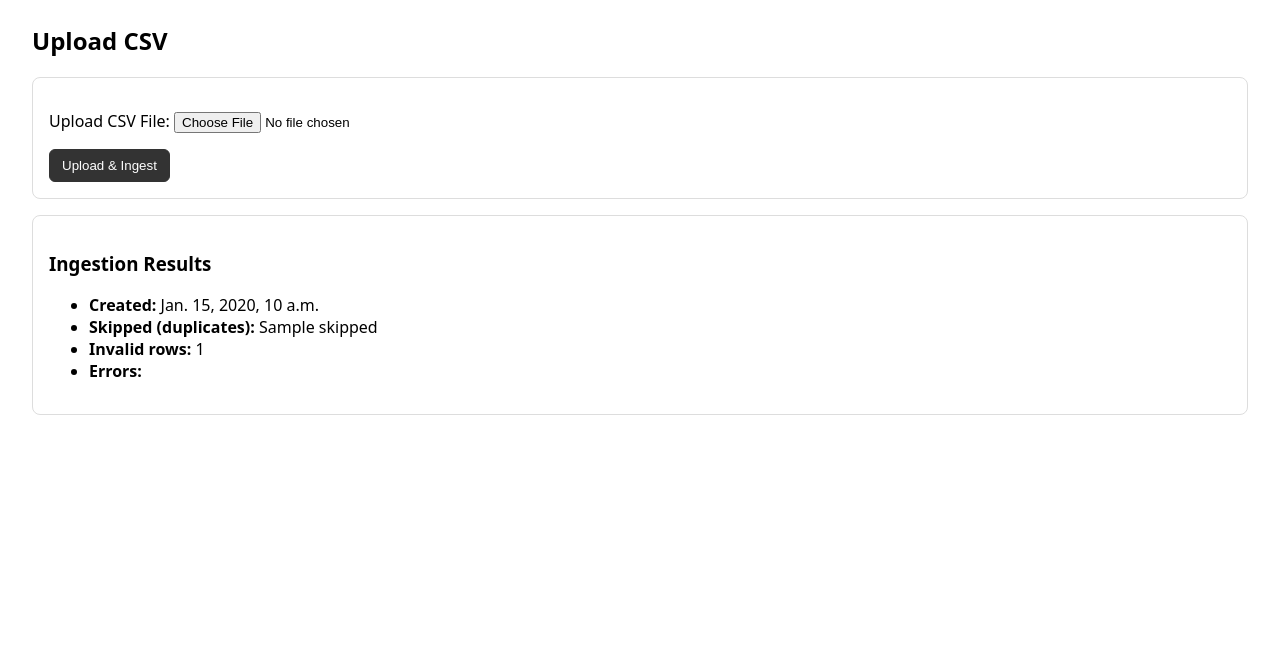
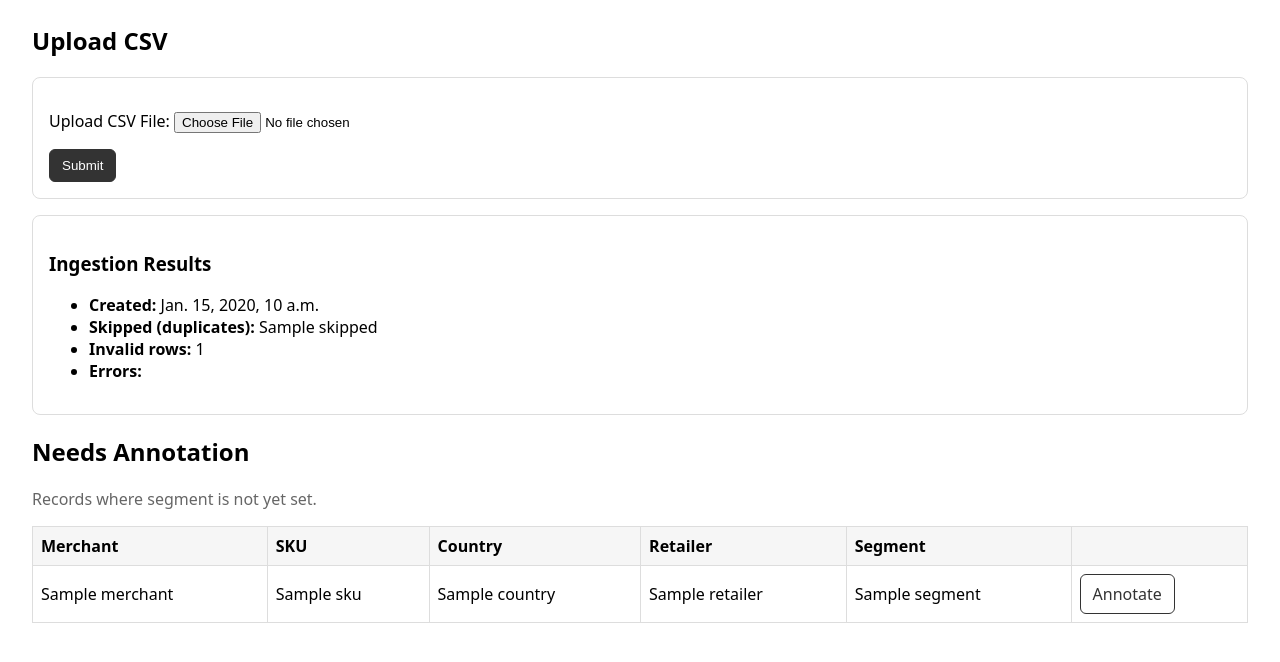
Before and after one commit to McTimidation/data-annotater, a Django app: template templates/data_annotater/upload.html in a window 1280 px wide. Shown: the part 75-737 px from the top of the page. Run offline with Django 5.2, Linux system fonts and the light colour scheme; tables that the repository leaves empty hold one stand-in row (values such as "Sample post"); the template is opened without the code that fills it: values that come from a table or form of the project are taken from there, most other values are stand-ins (such as "Sample title", 1, 10 or a date in 2020).

Commit message:
list and edit

```diff
--- a/data_annotater/forms.py
+++ b/data_annotater/forms.py
@@ -1,4 +1,6 @@
 from django import forms
+import re
+
 from .models import RetailRow
 
 class CSVUploadForm(forms.Form):
@@ -8,6 +10,54 @@ class CSVUploadForm(forms.Form):
     )
 
 class RetailRowAnnotateForm(forms.ModelForm):
+    segment = forms.ChoiceField(
+        choices=RetailRow.Segment.choices,
+        required=True,
+    )
+
     class Meta:
         model = RetailRow
         fields = ["retailer", "segment"]
+
+    def __init__(self, *args, **kwargs):
+        super().__init__(*args, **kwargs)
+        self.fields["retailer"].required = True
+
+        merchant = (self.instance.merchant or "").strip()
+        retailer = (self.instance.retailer or "").strip()
+
+        if not retailer and merchant:
+            self.fields["retailer"].initial = self._suggest_retailer(merchant)
+
+    def clean_retailer(self):
+        retailer = (self.cleaned_data.get("retailer") or "").strip()
+        if not retailer:
+            return retailer
+        return self._canonical_retailer(retailer)
+
+    @staticmethod
+    def _suggest_retailer(merchant: str) -> str:
+        canonical = RetailRowAnnotateForm._canonical_retailer(merchant)
+        if canonical != merchant.strip():
+            return canonical
+
+        # Fallback for unknown formats: "Name 1234" -> "Name"
+        parts = merchant.split()
+        trimmed = []
+        for part in parts:
+            if part.isdigit():
+                break
+            trimmed.append(part)
+        return " ".join(trimmed) if trimmed else merchant
+
+    @staticmethod
+    def _canonical_retailer(value: str) -> str:
+        normalized = re.sub(r"[^A-Z0-9]", "", value.upper())
+
+        if normalized.startswith("TARGET"):
+            return "Target"
+
+        if normalized.startswith("STAPLES"):
+            return "Staples"
+
+        return value.strip()
--- a/data_annotater/urls.py
+++ b/data_annotater/urls.py
@@ -4,6 +4,7 @@ from . import views
 app_name = "data_annotater"
 
 urlpatterns = [
+    path("", views.upload, name="index"),
     path("upload/", views.upload, name="upload"),
     path("list/", views.retail_list, name="list"),
     path("edit/<int:pk>/", views.edit, name="edit"),
--- a/templates/data_annotater/list.html
+++ b/templates/data_annotater/list.html
@@ -26,7 +26,7 @@
             <td>{{ row.retailer|default:"" }}</td>
             <td>{{ row.segment|default:"" }}</td>
             <td>
-              <a class="btn btn-secondary" href="{% url 'edit' row.pk %}">Annotate</a>
+              <a class="btn btn-secondary" href="{% url 'data_annotater:edit' row.pk %}">Annotate</a>
             </td>
           </tr>
         {% endfor %}
--- a/templates/data_annotater/upload.html
+++ b/templates/data_annotater/upload.html
@@ -7,7 +7,7 @@
   <form method="post" enctype="multipart/form-data" class="card">
     {% csrf_token %}
     {{ form.as_p }}
-    <button class="btn btn-primary" type="submit">Upload &amp; Ingest</button>
+    <button class="btn btn-primary" type="submit">Submit</button>
   </form>
 
   {% if stats %}
@@ -32,4 +32,35 @@
       {% endif %}
     </div>
   {% endif %}
+
+  {% if rows %}
+    <h2>Needs Annotation</h2>
+    <p class="muted">Records where segment is not yet set.</p>
+    <table>
+      <thead>
+        <tr>
+          <th>Merchant</th>
+          <th>SKU</th>
+          <th>Country</th>
+          <th>Retailer</th>
+          <th>Segment</th>
+          <th></th>
+        </tr>
+      </thead>
+      <tbody>
+        {% for row in rows %}
+          <tr>
+            <td>{{ row.merchant }}</td>
+            <td>{{ row.sku }}</td>
+            <td>{{ row.country }}</td>
+            <td>{{ row.retailer|default:"" }}</td>
+            <td>{{ row.segment|default:"" }}</td>
+            <td>
+              <a class="btn btn-secondary" href="{% url 'data_annotater:edit' row.pk %}">Annotate</a>
+            </td>
+          </tr>
+        {% endfor %}
+      </tbody>
+    </table>
+  {% endif %}
 {% endblock %}
```
Also changed, not shown: data_annotater/services.py (+14 -36 lines), data_annotater/views.py (+12 -2 lines), templates/data_annotater/edit.html (+38 -3 lines).
